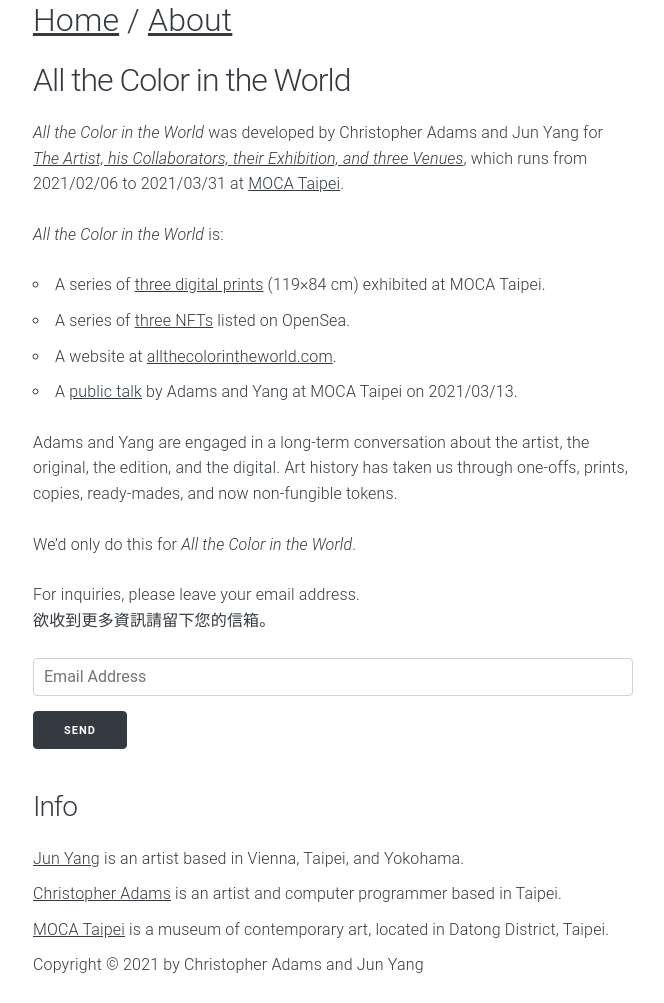
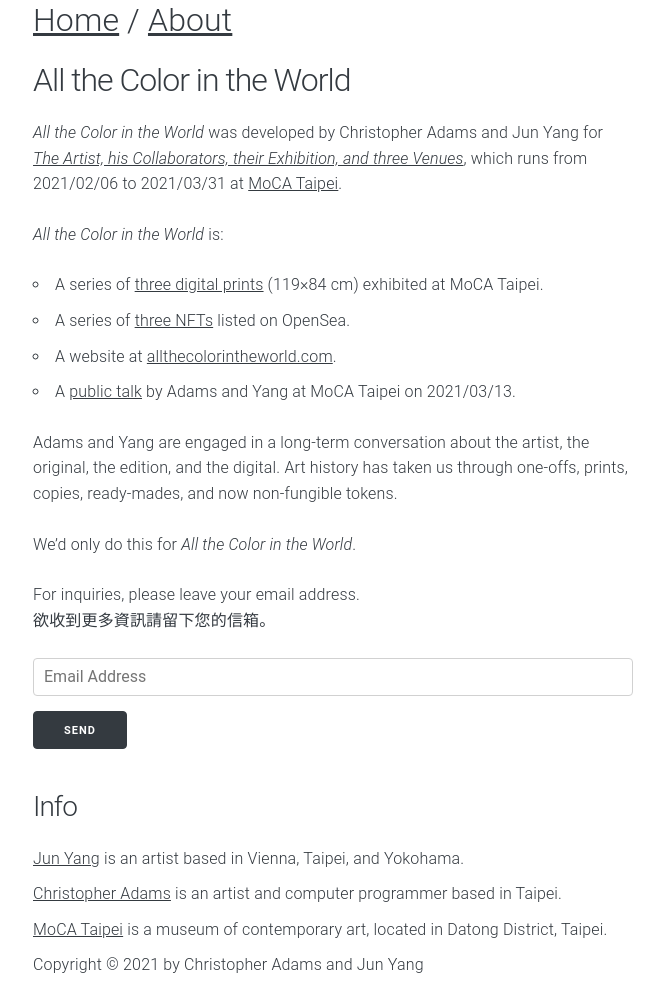
Before and after one commit to aparallax/allthecolorintheworld, a Jekyll site: the page built from about/index.md, in a window 1280 px wide. Shown: the whole page, without its empty margins (67-731 px from the left). Built offline with Jekyll 4.4.1, drawn with Linux system fonts in a browser that asks for light colours.

Commit message:
Spell MoCA

```diff
--- a/_includes/footer.html
+++ b/_includes/footer.html
@@ -12,7 +12,7 @@
           is an artist and computer programmer based in Taipei.
         </li>
         <li>
-          <a href="https://www.mocataipei.org.tw/tw">MOCA Taipei</a>
+          <a href="https://www.mocataipei.org.tw/tw">MoCA Taipei</a>
           is a museum of contemporary art, located in Datong District, Taipei.
         </li>
         <li>
--- a/about/index.md
+++ b/about/index.md
@@ -5,14 +5,14 @@
 
 *All the Color in the World* was developed by Christopher Adams and Jun Yang for
 *[The Artist, his Collaborators, their Exhibition, and three Venues]*, which
-runs from 2021/02/06 to 2021/03/31 at [MOCA Taipei].
+runs from 2021/02/06 to 2021/03/31 at [MoCA Taipei].
 
 *All the Color in the World* is:
 
-* A series of [three digital prints] (119×84 cm) exhibited at MOCA Taipei.
+* A series of [three digital prints] (119×84 cm) exhibited at MoCA Taipei.
 * A series of [three NFTs] listed on OpenSea.
 * A website at [allthecolorintheworld.com].
-* A [public talk] by Adams and Yang at MOCA Taipei on 2021/03/13.
+* A [public talk] by Adams and Yang at MoCA Taipei on 2021/03/13.
 
 Adams and Yang are engaged in a long-term conversation about the artist, the
 original, the edition, and the digital. Art history has taken us through
@@ -21,7 +21,7 @@
 We'd only do this for *All the Color in the World*.
 
 [The Artist, his Collaborators, their Exhibition, and three Venues]: https://www.mocataipei.org.tw/tw/ExhibitionAndEvent/Info/%E6%A5%8A%E4%BF%8A%E3%80%80%E8%97%9D%E8%A1%93%E5%AE%B6%EF%BC%8C%E5%90%88%E4%BD%9C%E8%80%85%EF%BC%8C%E4%BB%96%E5%80%91%E7%9A%84%E5%B1%95%E8%A6%BD%E8%88%87%E4%B8%89%E5%80%8B%E5%A0%B4%E5%9F%9F
-[MOCA Taipei]: https://www.mocataipei.org.tw/tw
+[MoCA Taipei]: https://www.mocataipei.org.tw/tw
 [three digital prints]: https://www.mocataipei.org.tw/tw/ExhibitionAndEvent/Info/%E6%A5%8A%E4%BF%8A%E3%80%80%E8%97%9D%E8%A1%93%E5%AE%B6%EF%BC%8C%E5%90%88%E4%BD%9C%E8%80%85%EF%BC%8C%E4%BB%96%E5%80%91%E7%9A%84%E5%B1%95%E8%A6%BD%E8%88%87%E4%B8%89%E5%80%8B%E5%A0%B4%E5%9F%9F/%E3%80%8A%E4%B8%96%E7%95%8C%E6%89%80%E6%9C%89%E7%9A%84%E9%A1%8F%E8%89%B2%E3%80%8B
 [three NFTs]: https://opensea.io/collection/allthecolorintheworld
 [allthecolorintheworld.com]: https://www.allthecolorintheworld.com
--- a/index.html
+++ b/index.html
@@ -20,5 +20,5 @@
   A limited edition series by Christopher Adams and Jun Yang. Three
   digital images to accompany the exhibition <em>The Artist, his
   Collaborators, their Exhibition, and three Venues</em>, which runs at
-  MOCA Taipei from 2021/02/06 to 2021/03/31.
+  MoCA Taipei from 2021/02/06 to 2021/03/31.
 </p>
```
